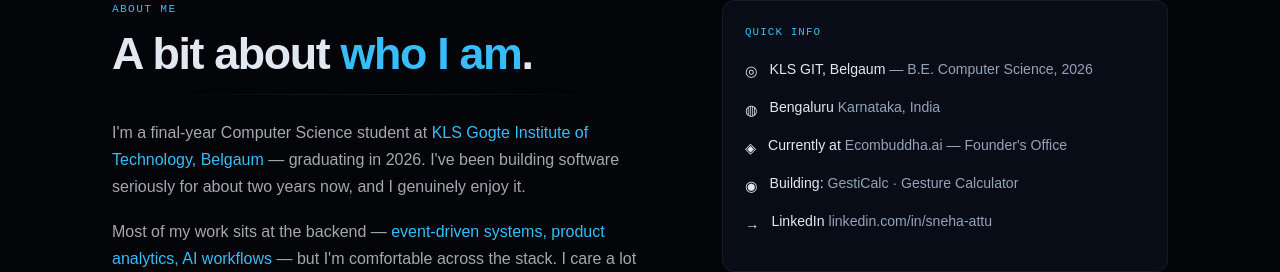
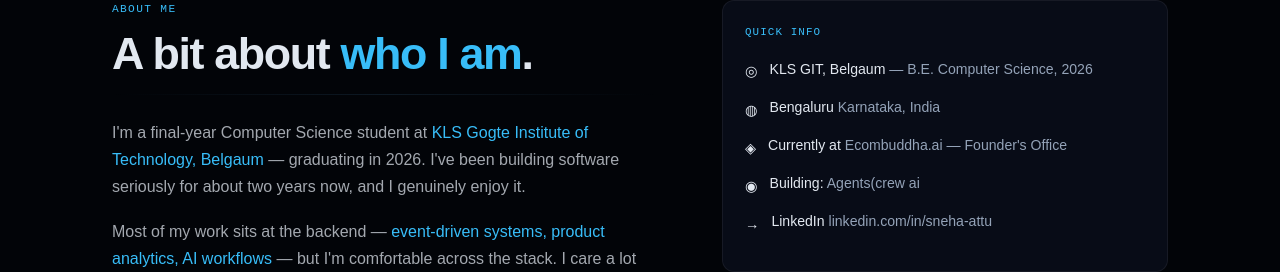
Before and after one commit to sneha-attu/Snehaattu, a React (Vite) app: page / in a window 1280 px wide. Shown: the part 880-1152 px from the top of the page. Built offline with nearby package versions, Linux system fonts and the light colour scheme.

Commit message:
info box

```diff
--- a/src/App.jsx
+++ b/src/App.jsx
@@ -636,7 +636,7 @@ function About() {
           <div>
             <div className="icard">
               <div className="ict">Quick Info</div>
-              {[["◎","KLS GIT, Belgaum","— B.E. Computer Science, 2026"],["◍","Bengaluru","Karnataka, India"],["◈","Currently at","Ecombuddha.ai — Founder's Office"],["◉","Building:","GestiCalc · Gesture Calculator"],["→","LinkedIn","linkedin.com/in/sneha-attu"]].map(([ico,b,r])=>(
+              {[["◎","KLS GIT, Belgaum","— B.E. Computer Science, 2026"],["◍","Bengaluru","Karnataka, India"],["◈","Currently at","Ecombuddha.ai — Founder's Office"],["◉","Building:","Agents(crew ai"],["→","LinkedIn","linkedin.com/in/sneha-attu"]].map(([ico,b,r])=>(
                 <div key={b} className="icr"><span className="ico">{ico}</span><div className="icv"><strong>{b}</strong> {r}</div></div>
               ))}
             </div>
```
